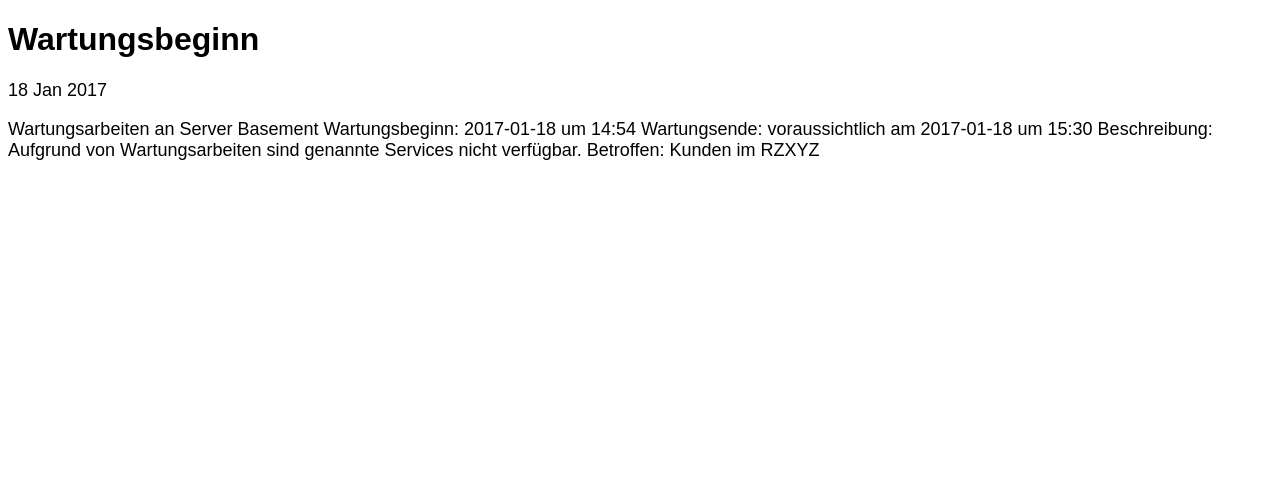
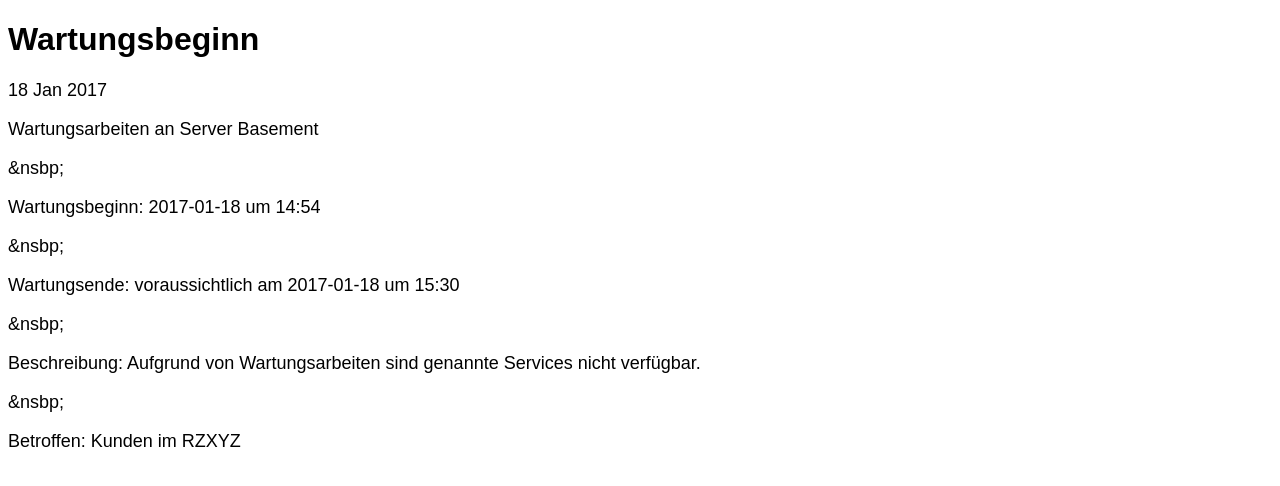
Before and after one commit to Storagegirl/storagegirl.github.io, a Jekyll site: the page built from _posts/2017-01-18-WartungsanfangTest.md, in a window 1280 px wide. Shown: the top 486 px of the page. Built offline with Jekyll 4.4.1, drawn with Linux system fonts in a browser that asks for light colours.

Commit message:
Update 2017-01-18-WartungsanfangTest.md

```diff
--- a/_posts/2017-01-18-WartungsanfangTest.md
+++ b/_posts/2017-01-18-WartungsanfangTest.md
@@ -5,7 +5,19 @@ date: 2017-01-18
 ---
 
 Wartungsarbeiten an Server Basement
+
+&nsbp;
+
 Wartungsbeginn: 2017-01-18 um 14:54
+
+&nsbp;
+
 Wartungsende: voraussichtlich am 2017-01-18 um 15:30
+
+&nsbp;
+
 Beschreibung: Aufgrund von Wartungsarbeiten sind genannte Services nicht verfügbar.
+
+&nsbp;
+
 Betroffen: Kunden im RZXYZ
```
